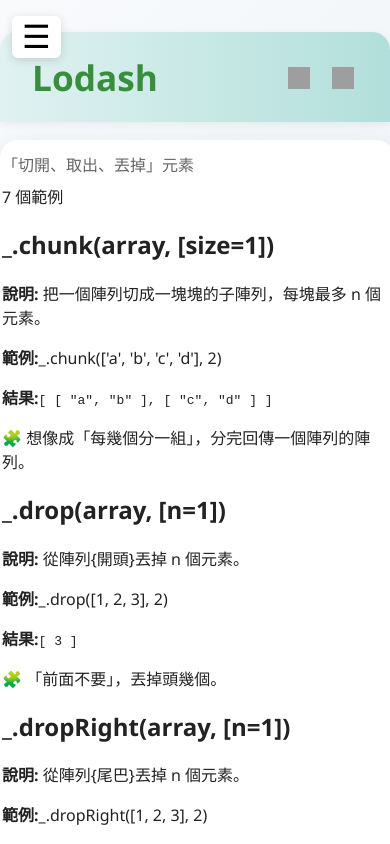
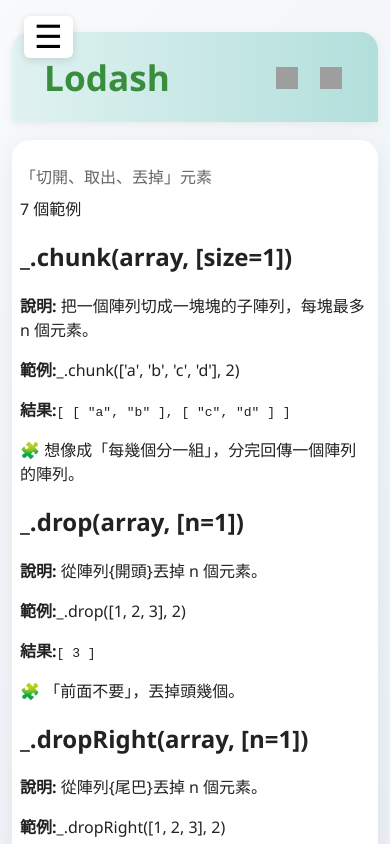
Before and after one commit to YachunHuang/ng-lodash-learn, an Angular app: page / in a window 390 px wide. Shown: the top 844 px of the page. Built offline with nearby package versions, Linux system fonts and the light colour scheme; grey boxes are pictures that could not be loaded.

Commit message:
內容RWD調整

```diff
--- a/src/app/app.component.html
+++ b/src/app/app.component.html
@@ -44,7 +44,7 @@
       <ul>
         <li *ngFor="let type of typeTabs; let i = index">
           <div class="type-title" (click)="toggleType(i)">
-            <span [class.expanded]="expandedTypeIndex === i">▶</span>
+            <span class="arrow" [class.expanded]="expandedTypeIndex === i"></span>
             {{ type }}
           </div>
           <ul *ngIf="expandedTypeIndex === i">
--- a/src/app/app.component.scss
+++ b/src/app/app.component.scss
@@ -7,13 +7,10 @@
 .content {
   flex: 1 1 0;
   min-width: 0;
-  max-width: 900px;
-  width: 900px;
   background: #fff;
   border-radius: 18px;
   box-shadow: 0 4px 24px #0001;
   padding: 36px 40px 32px 40px;
-  margin-left: 0;
 }
 
 a {
@@ -85,9 +82,9 @@
   flex-shrink: 0;
   background: #f5f5f5;
   border-radius: 12px;
-  margin-right: 24px;
   padding: 18px 0 18px 0;
   box-shadow: 0 2px 8px #0001;
+  margin-right: 24px;
   ul {
     list-style: none;
     padding-left: 0;
@@ -101,13 +98,18 @@
     display: flex;
     align-items: center;
     user-select: none;
-    span {
+    .arrow {
       display: inline-block;
-      width: 18px;
+      width: 1em;
+      margin-right: 6px;
       transition: transform 0.2s;
-    }
-    .expanded {
-      transform: rotate(90deg);
+      &::before {
+        content: "▸";
+        display: inline-block;
+      }
+      &.expanded::before {
+        content: "▾";
+      }
     }
   }
   li ul {
@@ -154,6 +156,10 @@
     box-shadow: 0 2px 8px #0002;
     padding: 2px 10px;
   }
+
+  .sidebar-header {
+    margin: 0 12px 18px;
+  }
   .sidebar-content {
     flex-direction: column;
   }
@@ -176,9 +182,7 @@
     display: block;
   }
   .content {
-    width: 100vw;
-    max-width: 100vw;
-    min-width: 0;
-    padding: 12px 2px;
+    width: unset;
+    margin: 0 12px;
   }
 }
```
